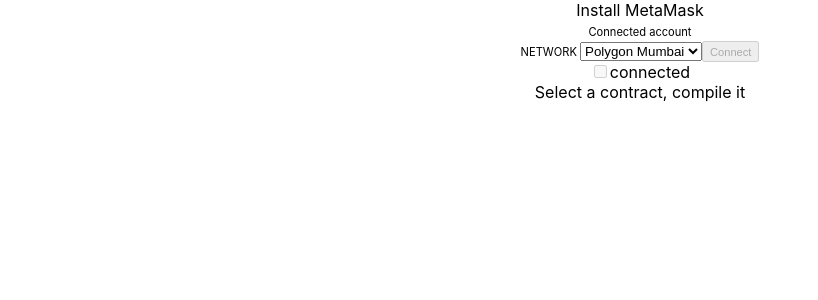
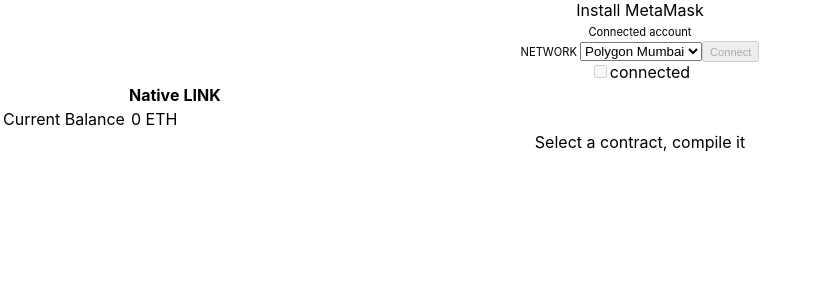
Before and after one commit to aelmanaa/remix-chainlink-functions, a React (Create React App) app: page / in a window 1280 px wide. Shown: the top 300 px of the page, without its empty margins (0-818 px from the left). Built offline with nearby package versions, Linux system fonts and the light colour scheme.

Commit message:
first commit

```diff
--- /dev/null
+++ b/src/abi/index.ts
@@ -0,0 +1,3 @@
+export { default as linkInterfaceABI } from "@chainlink/contracts/abi/v0.8/LinkTokenInterface.json"
+export { default as functionsBillingRegistryInterfaceABI } from "@chainlink/contracts/abi/v0.8/FunctionsBillingRegistryInterface.json"
+export { default as functionsOracleInterfaceABI } from "@chainlink/contracts/abi/v0.8/FunctionsOracleInterface.json"
--- /dev/null
+++ b/src/components/Balance.tsx
@@ -0,0 +1,59 @@
+import { useEffect, useState } from "react"
+import { Table } from "react-bootstrap"
+import { useSelector } from "react-redux"
+import { RootState } from "../redux/store"
+import { utils } from "ethers"
+
+export const Balance = () => {
+  const selectedAccount = useSelector((state: RootState) => state.account.value.selectedAccount)
+  const connected = useSelector((state: RootState) => state.chain.connected)
+  // TODO
+  const [balance, setBalance] = useState({
+    eth: "",
+    link: "",
+  })
+
+  useEffect(() => {
+    console.log("aem useEffect Balance fired")
+    const getBalance = async () => {
+      console.log("getBalance IN")
+      if (selectedAccount && connected) {
+        const { ethereum } = window
+
+        try {
+          const ethBalance = (await ethereum.request({
+            method: "eth_getBalance",
+            params: [selectedAccount, "latest"],
+          })) as string
+          console.log("aem ethBalance", ethBalance)
+          setBalance({ eth: ethBalance, link: "" })
+        } catch (err) {
+          console.error(err)
+          setBalance({ eth: "", link: "" })
+        }
+      } else {
+        setBalance({ eth: "", link: "" })
+      }
+    }
+    getBalance()
+  }, [selectedAccount, connected])
+
+  return (
+    <Table striped bordered hover size="sm">
+      <thead>
+        <tr>
+          <th></th>
+          <th>Native</th>
+          <th>LINK</th>
+        </tr>
+      </thead>
+      <tbody>
+        <tr>
+          <td>Current Balance</td>
+          <td>{balance.eth ? (+utils.formatEther(balance.eth)).toFixed(2) : 0} ETH</td>
+          <td>{balance.link}</td>
+        </tr>
+      </tbody>
+    </Table>
+  )
+}
--- a/src/components/Context.tsx
+++ b/src/components/Context.tsx
@@ -9,7 +9,7 @@
   setChainErrorMessage,
   setContextErrorMessage,
 } from "../redux/reducers"
-import { Account, Networks } from "."
+import { Account, Networks, Balance } from "."
 import { AccountState, ConnectInfo, ProviderRpcError } from "../models"
 import { RootState } from "../redux/store"
 
@@ -117,6 +117,7 @@
       {errorMessage ? <Alert variant="danger">{errorMessage}</Alert> : ""}
       <Account />
       <Networks />
+      <Balance />
     </div>
   )
 }
--- a/src/components/index.ts
+++ b/src/components/index.ts
@@ -1,3 +1,4 @@
 export * from "./Networks"
 export * from "./Account"
+export * from "./Balance"
 export * from "./Context"
```
